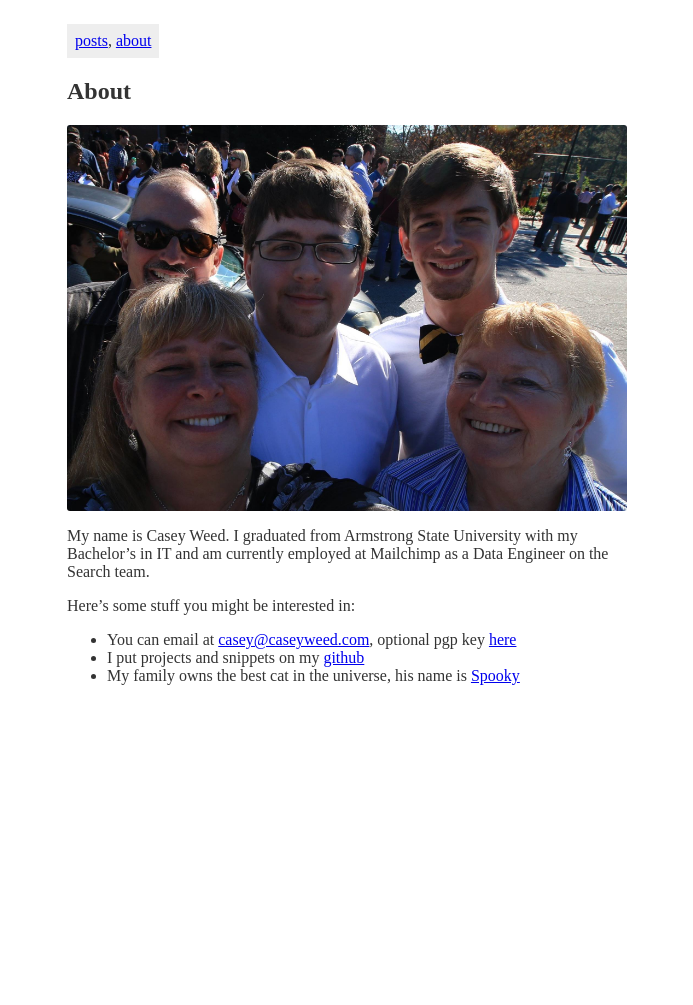
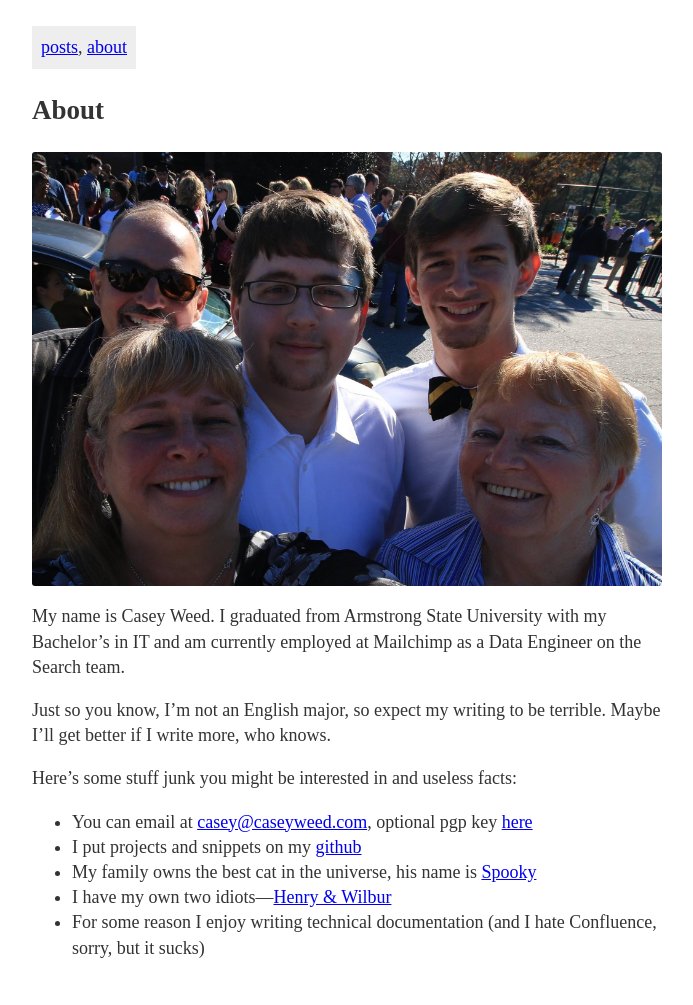
Before and after one commit to Battleroid/site, a Jekyll site: the page built from about.md, in a window 1280 px wide. Shown: the whole page, without its empty margins (293-986 px from the left). Built offline with Jekyll 4.4.1, drawn with Linux system fonts in a browser that asks for light colours; before the commit the page ends 900 px from its top, so only the background shows below that.

Commit message:
Fix up some css, add some junk, add some permalink for headers

```diff
--- a/_includes/head.html
+++ b/_includes/head.html
@@ -7,7 +7,6 @@
     <!-- misc -->
     {%- if page.is_post %}<meta name="date" content="{{ page.date | date_to_string }}">{% endif %}
     <link rel="me" href="mailto:{{ site.email }}">
-    <link rel="canonical" href="{{ page.url | replace:'index.html','' | prepend: site.baseurl | prepend: site.url }}">
     <link rel="stylesheet" href="{{ "/css/main.css" | prepend: site.baseurl }}">
     <link rel="stylesheet" href="{{ "/css/github.css" | prepend: site.baseurl }}">
 
--- /dev/null
+++ b/_includes/header_links.html
@@ -0,0 +1,6 @@
+<script>
+    var headings = document.querySelectorAll("h1[id], h2[id], h3[id], h4[id], h5[id], h6[id]");
+    for (var i = 0; i < headings.length; i++) {
+        headings[i].innerHTML = '<a href="#' + headings[i].id + '">' + headings[i].innerText + '</a>';
+    }
+</script>
--- a/_layouts/default.html
+++ b/_layouts/default.html
@@ -7,5 +7,6 @@
             {{ content }}
         </main>
         {% include ga.html %}
+        {% include header_links.html %}
     <body>
 </html>
--- a/about.md
+++ b/about.md
@@ -8,12 +8,17 @@ permalink: /about/
 
 My name is Casey Weed. I graduated from Armstrong State University with my Bachelor's in IT and am currently employed at Mailchimp as a Data Engineer on the Search team.
 
-Here's some stuff you might be interested in:
+Just so you know, I'm not an English major, so expect my writing to be terrible. Maybe I'll get better if I write more, who knows.
+
+Here's some stuff junk you might be interested in and useless facts:
 
 * You can email at [casey@caseyweed.com][email], optional pgp key [here][pgp]
 * I put projects and snippets on my [github][git]
 * My family owns the best cat in the universe, his name is [Spooky](/assets/spooky.jpg)
+* I have my own two idiots---[Henry & Wilbur][idiots]
+* For some reason I enjoy writing technical documentation (and I hate Confluence, sorry, but it sucks)
 
 [git]: https://github.com/{{ site.github_username }}
 [pgp]: /assets/pub.key
 [email]: mailto:casey@caseyweed.com
+[idiots]: /assets/hb.jpg
--- a/css/main.css
+++ b/css/main.css
@@ -1,11 +1,14 @@
 body {
     color: #333;
+    font-size: 18px;
+    font-family: serif;
 }
 
 main {
     max-width: 35em;
     padding: 1em 5vw 1em;
     margin: 0 auto;
+    line-height: 1.4;
 }
 
 nav {
@@ -20,10 +23,16 @@ pre code {
     white-space: pre-wrap;
     display: block;
     background: #eee;
+    font-size: 14px;
 }
 
 article p {
     text-align: justify;
+}
+
+h1 a, h2 a, h3 a, h4 a, h5 a, h6 a {
+    text-decoration: none;
+    color: #333;
 }
 
 article header {
@@ -33,7 +42,7 @@ article header {
 hr {
     margin: 3em auto;
     width: 30%;
-    background-color: none;
+    background: none;
     border-top: 3px double #333;
     border-bottom: 1px solid #333;
     border-left: 0;
@@ -41,9 +50,9 @@ hr {
     height: 1px;
 }
 
-p code {
+p code, li code {
     color: green;
-    font-size: large;
+    font-size: 16px;
 }
 
 img {
@@ -60,3 +69,7 @@ ul.posts time, article header time {
 ul.posts time {
     float: right;
 }
+
+blockquote {
+    font-style: italic;
+}
```
Also changed, not shown: index.md (+1 -1 lines), assets/hb.jpg (added).
